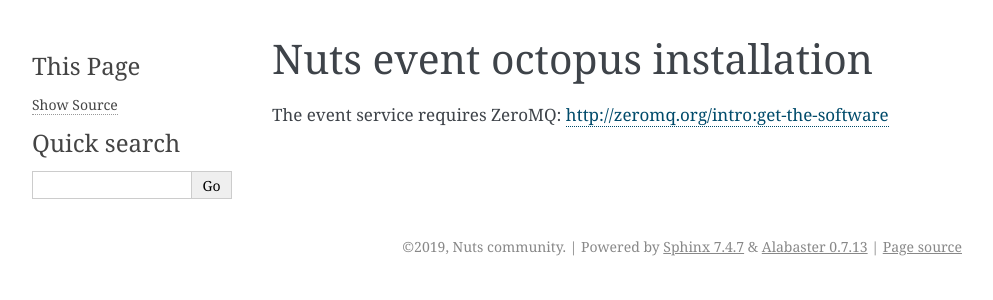
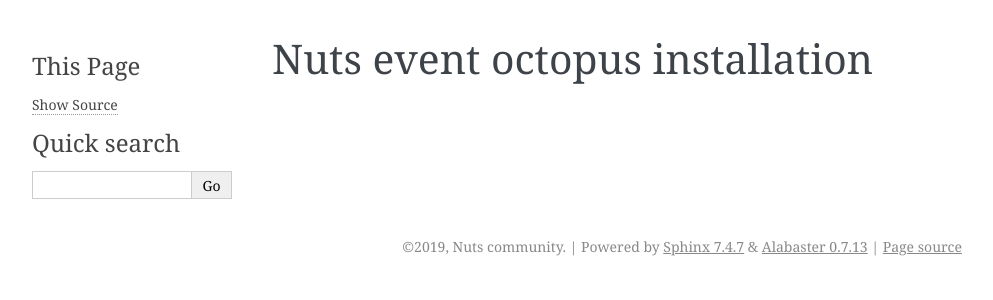
Before and after one commit to nuts-foundation/nuts-event-octopus, a Sphinx documentation site: the page built from docs/pages/installation/event-octopus.rst, in a window 1280 px wide. Shown: the top 300 px of the page, without its empty margins (148-1141 px from the left). Built offline with Sphinx 7.4.7, drawn with Linux system fonts in a browser that asks for light colours.

Commit message:
Remove zeromq reference from docs

```diff
--- a/docs/pages/installation/event-octopus.rst
+++ b/docs/pages/installation/event-octopus.rst
@@ -3,7 +3,5 @@
 Nuts event octopus installation
 ###############################
 
-The event service requires ZeroMQ: http://zeromq.org/intro:get-the-software
-
 .. todo
     move to nuts-go?
```
